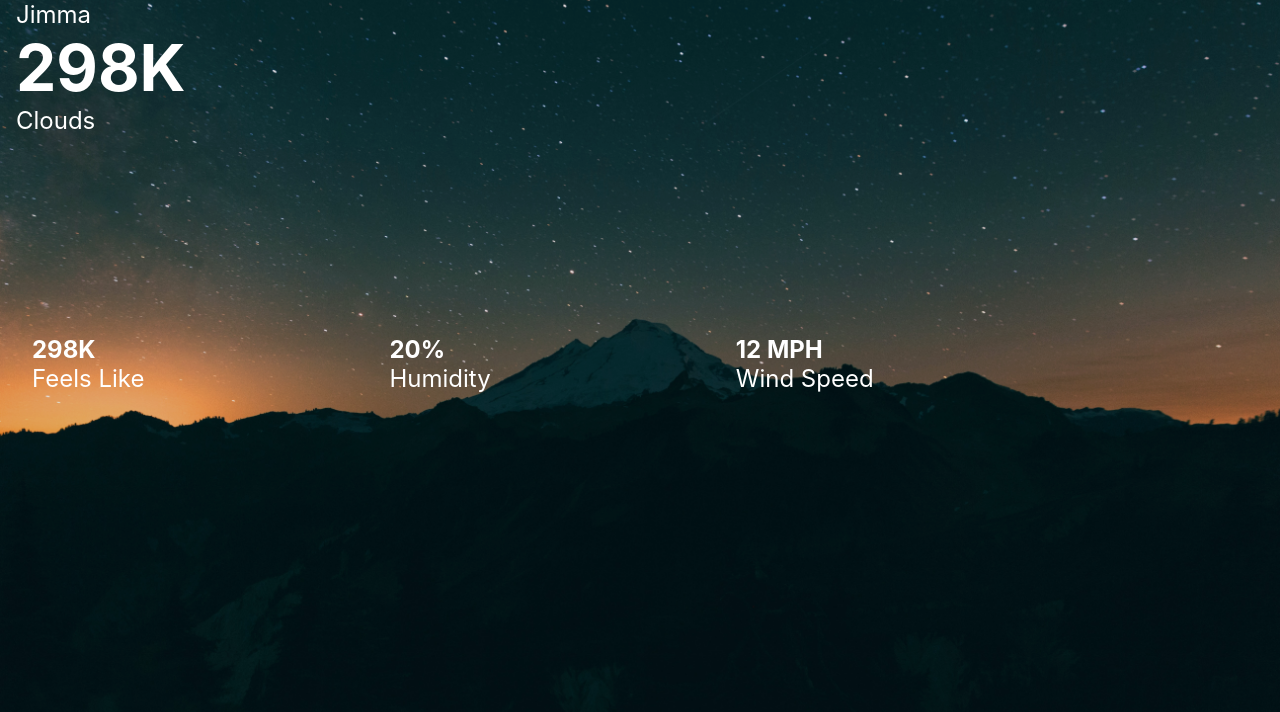
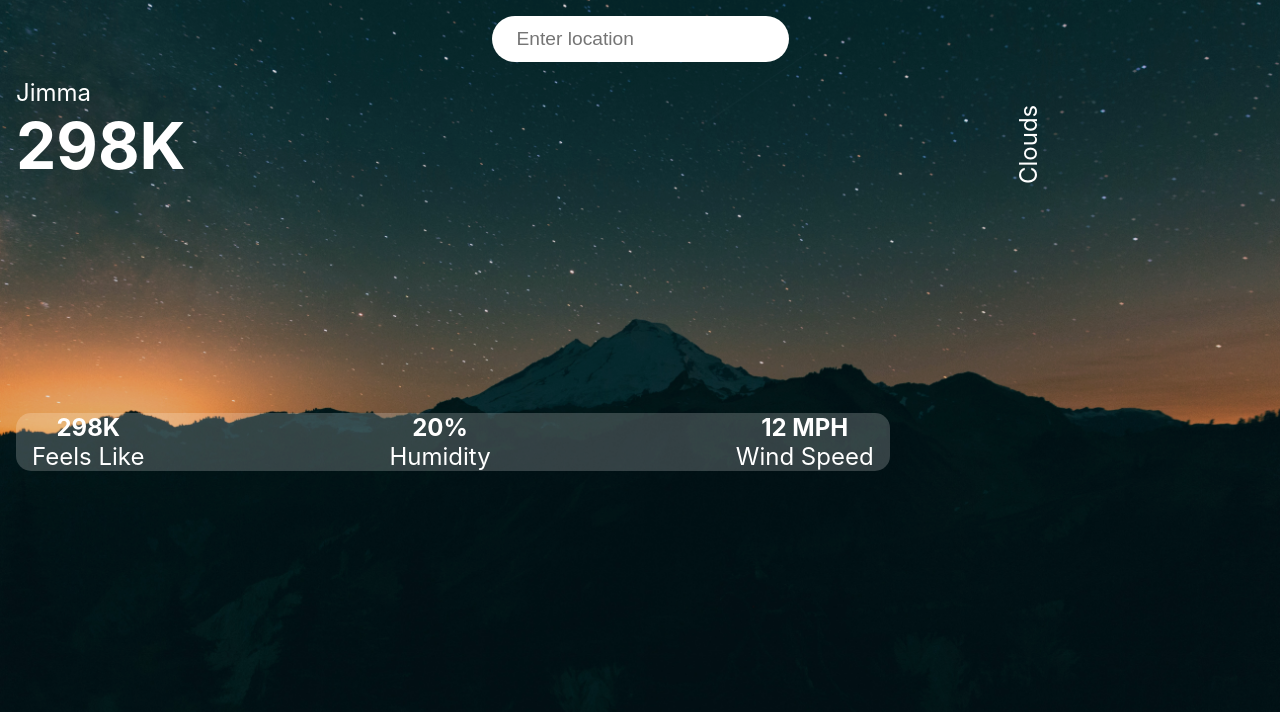
Before and after one commit to AbrahaKahsay/weather-app, a React (Create React App) app: page / in a window 1280 px wide. Shown: the top 712 px of the page. Built offline with nearby package versions, Linux system fonts and the light colour scheme.

Commit message:
Add search and functionalities

```diff
--- a/package.json
+++ b/package.json
@@ -6,6 +6,7 @@
     "@testing-library/jest-dom": "^5.16.5",
     "@testing-library/react": "^13.3.0",
     "@testing-library/user-event": "^13.5.0",
+    "axios": "^0.27.2",
     "react": "^18.2.0",
     "react-dom": "^18.2.0",
     "react-icons": "^4.4.0",
--- a/src/App.css
+++ b/src/App.css
@@ -8,6 +8,18 @@
   position: relative;
   background-color: rgba(0, 0, 0, 0.1);
   color: white;
+}
+
+.search {
+  text-align: center;
+  padding: 1rem;
+}
+
+.app-container input {
+  padding: .7rem 1.5rem;
+  font-size: 1.2rem;
+  border-radius: 25px;
+  border: 1px solid rgba(255, 255, 255, 0.2);
 }
 
 .app-container::before {
@@ -34,8 +46,18 @@
   justify-content: space-between;
   max-width: 70%;
   padding: 0 1rem;
+  text-align: center;
+  border-radius: 15px;
+  background-color: rgba(255, 255, 255, 0.2);
 }
 
 .bold {
   font-weight: 700;
 }
+
+.description {
+  position: relative;
+  right: -80%;
+  transform-origin: 0 0;
+  transform: rotate(270deg);
+}
--- a/src/App.js
+++ b/src/App.js
@@ -1,9 +1,35 @@
 import './App.css';
-import React from 'react'
+import React, { useState } from 'react'
+import axios from 'axios';
 
 function App() {
+
+  const [data, setData] = useState({});
+  const [location, setLocation] = useState('');
+
+  const apiKey = '6ba82cfd5a63c82e9583996928fd44ff';
+
+  const url = `https://api.openweathermap.org/data/2.5/weather?q=${location}`
+
+  const searchLocation = (event) => {
+    if(event.key === 'Enter'){
+      axios.get(url)
+    .then((response) => {
+      setData(response.data)
+    })
+    }
+  }
+
   return (
     <div className='app-container'>
+      <div className="search">
+        <input
+        value={location}
+        onChange={event=>setLocation(event.target.value)}
+        onKeyPress={searchLocation}
+        placeholder='Enter location'
+        type="text" />
+      </div>
       <div className='app'>
         <div className='top'>
           <div className='location'>
```
Also changed, not shown: 1 other file (tests, documents, lock files or other folders).
